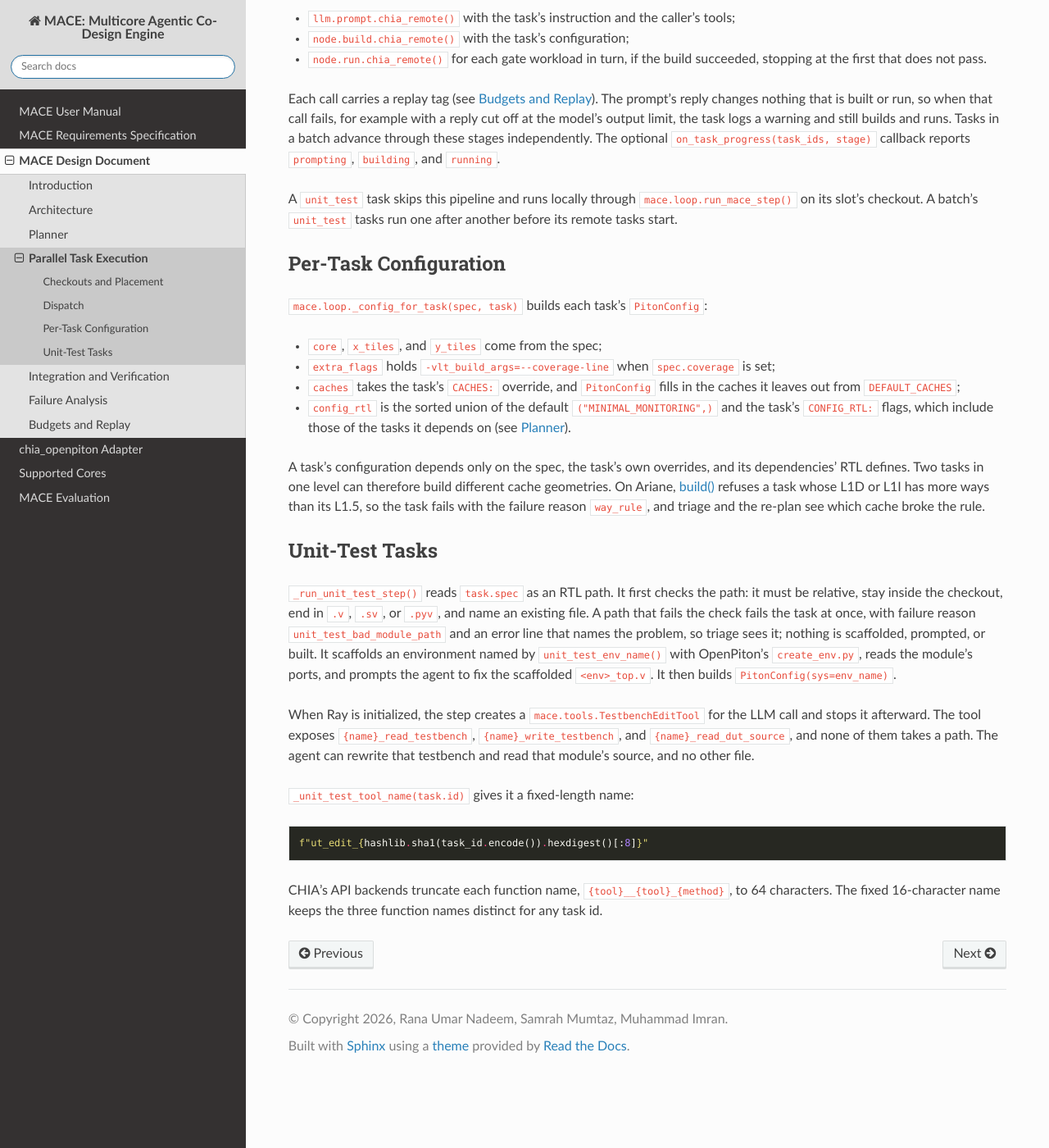
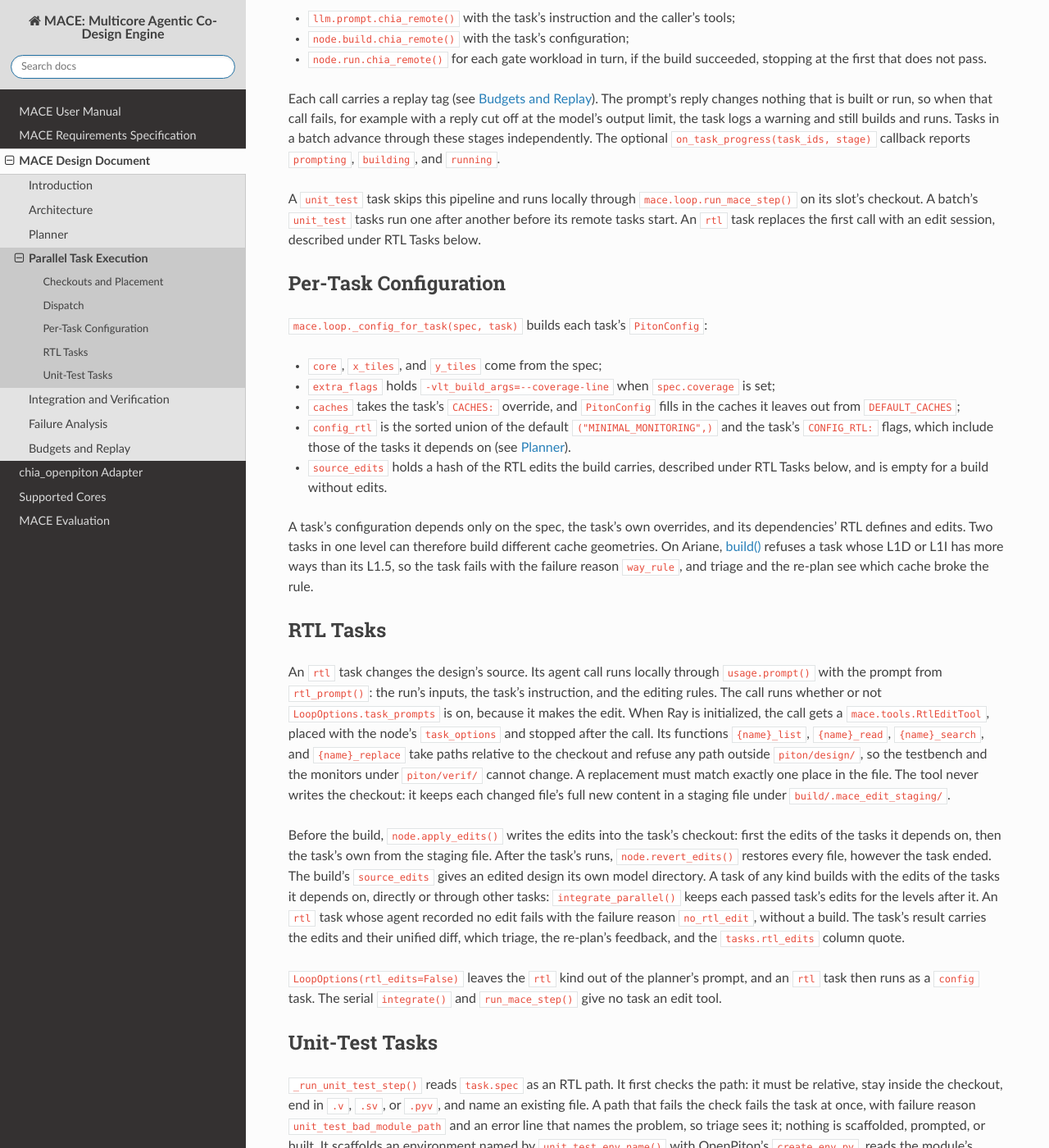
Before and after one commit to ranaumarnadeem/MACE, a Sphinx documentation site: the page built from docs/03_mace_design/task_execution.md, in a window 1280 px wide and 1400 px high, scrolled down 677 px. Shown: the whole window at 82% size. Built offline with Sphinx 7.4.7 and the Read the Docs theme 3.1.0, drawn with Linux system fonts in a browser that asks for light colours.

Commit message:
docs: rtl tasks, the RTL edit tool, and the no_rtl_edits ablation

```diff
--- a/docs/03_mace_design/task_execution.md
+++ b/docs/03_mace_design/task_execution.md
@@ -35,6 +35,7 @@
 
 A `unit_test` task skips this pipeline and runs locally through `mace.loop.run_mace_step()` on its slot's checkout.
 A batch's `unit_test` tasks run one after another before its remote tasks start.
+An `rtl` task replaces the first call with an edit session, described under RTL Tasks below.
 
 ## Per-Task Configuration
 
@@ -45,9 +46,31 @@
 - `caches` takes the task's `CACHES:` override, and `PitonConfig` fills in the caches it leaves out from `DEFAULT_CACHES`;
 - `config_rtl` is the sorted union of the default `("MINIMAL_MONITORING",)` and the task's `CONFIG_RTL:` flags, which include those of the tasks it depends on (see [Planner](planner.md)).
 
-A task's configuration depends only on the spec, the task's own overrides, and its dependencies' RTL defines.
+- `source_edits` holds a hash of the RTL edits the build carries, described under RTL Tasks below, and is empty for a build without edits.
+
+A task's configuration depends only on the spec, the task's own overrides, and its dependencies' RTL defines and edits.
 Two tasks in one level can therefore build different cache geometries.
 On Ariane, [build()](../04_chia_openpiton/workspace_node.md) refuses a task whose L1D or L1I has more ways than its L1.5, so the task fails with the failure reason `way_rule`, and triage and the re-plan see which cache broke the rule.
+
+## RTL Tasks
+
+An `rtl` task changes the design's source.
+Its agent call runs locally through `usage.prompt()` with the prompt from `rtl_prompt()`: the run's inputs, the task's instruction, and the editing rules.
+The call runs whether or not `LoopOptions.task_prompts` is on, because it makes the edit.
+When Ray is initialized, the call gets a `mace.tools.RtlEditTool`, placed with the node's `task_options` and stopped after the call.
+Its functions `{name}_list`, `{name}_read`, `{name}_search`, and `{name}_replace` take paths relative to the checkout and refuse any path outside `piton/design/`, so the testbench and the monitors under `piton/verif/` cannot change.
+A replacement must match exactly one place in the file.
+The tool never writes the checkout: it keeps each changed file's full new content in a staging file under `build/.mace_edit_staging/`.
+
+Before the build, `node.apply_edits()` writes the edits into the task's checkout: first the edits of the tasks it depends on, then the task's own from the staging file.
+After the task's runs, `node.revert_edits()` restores every file, however the task ended.
+The build's `source_edits` gives an edited design its own model directory.
+A task of any kind builds with the edits of the tasks it depends on, directly or through other tasks: `integrate_parallel()` keeps each passed task's edits for the levels after it.
+An `rtl` task whose agent recorded no edit fails with the failure reason `no_rtl_edit`, without a build.
+The task's result carries the edits and their unified diff, which triage, the re-plan's feedback, and the `tasks.rtl_edits` column quote.
+
+`LoopOptions(rtl_edits=False)` leaves the `rtl` kind out of the planner's prompt, and an `rtl` task then runs as a `config` task.
+The serial `integrate()` and `run_mace_step()` give no task an edit tool.
 
 ## Unit-Test Tasks
 
```
Also changed, not shown: docs/01_mace_user/Results_and_Metrics.md (+2 -2 lines), docs/01_mace_user/Running_the_Loop.md (+2 -2 lines), docs/02_mace_requirements/mace_requirements_specification.md (+5 -2 lines), docs/03_mace_design/planner.md (+3 -1 lines), docs/06_mace_evaluation/harness.md (+3 -2 lines).
